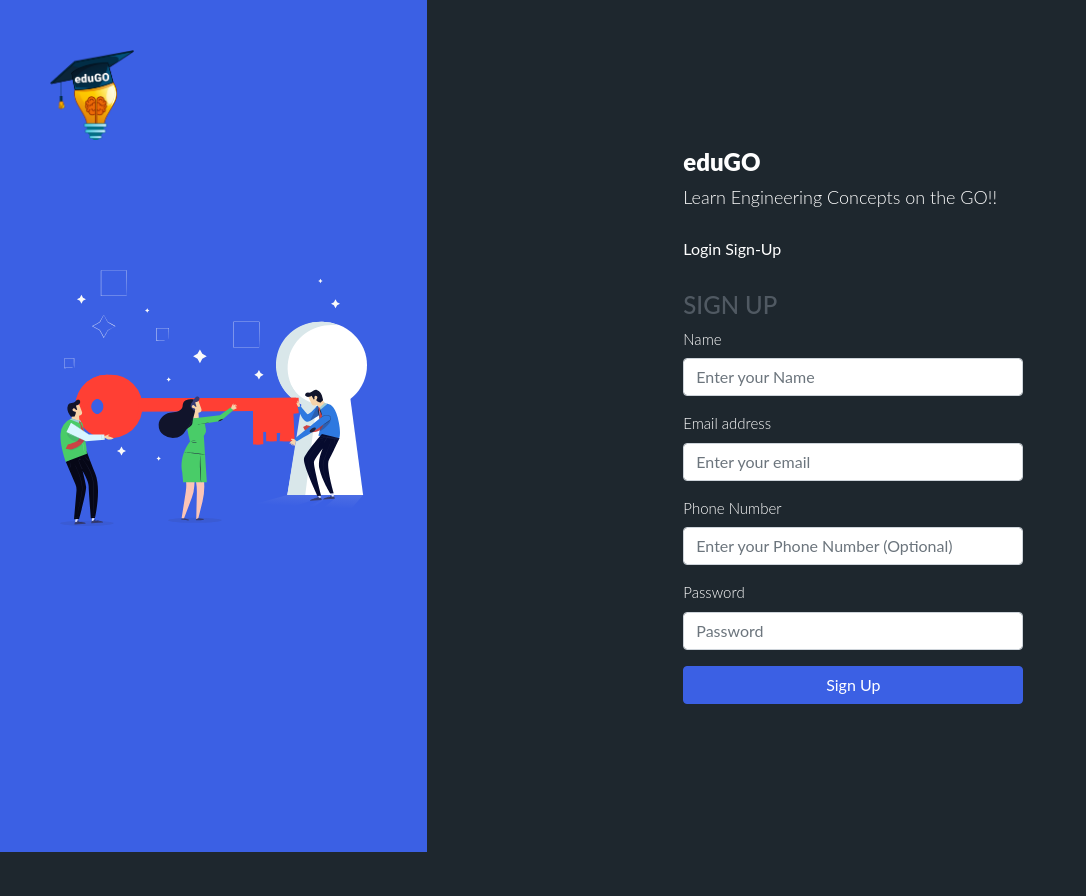
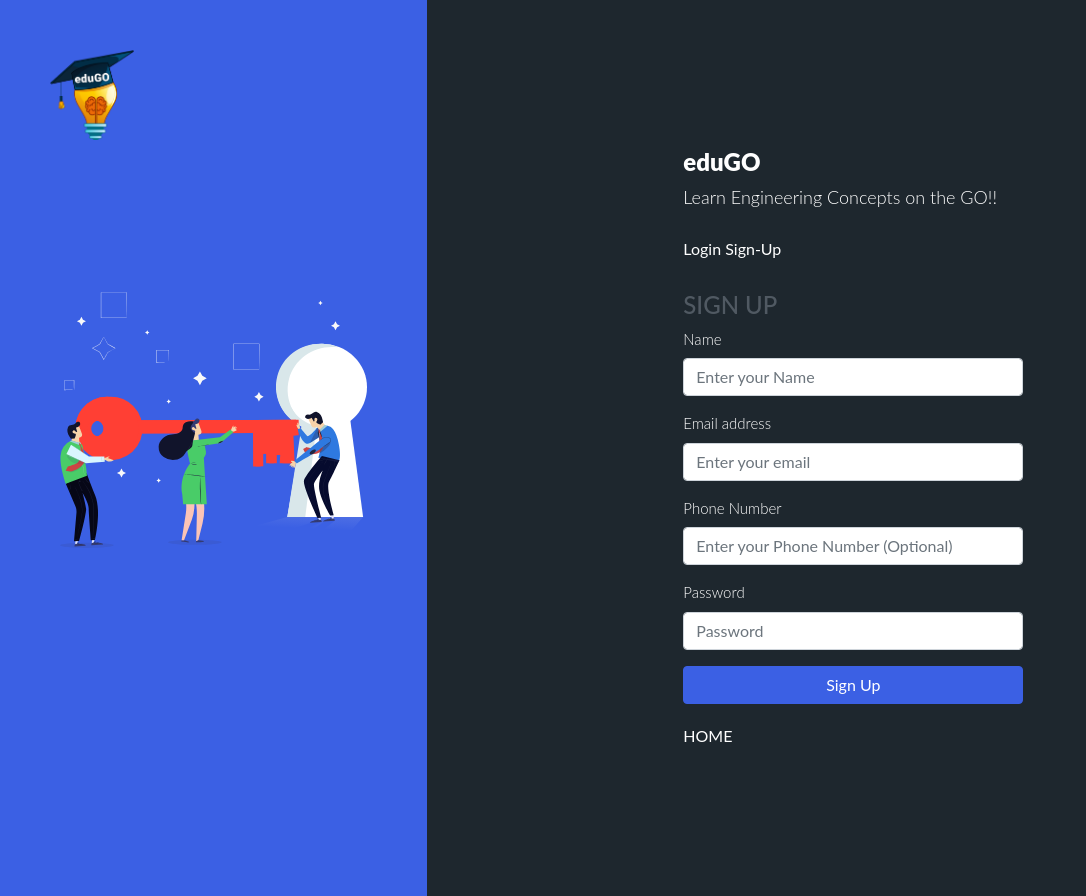
Before and after one commit to parthpanchal3399/eduGO-website, a PHP site: page /signup.php in a window 1280 px wide. Shown: the whole page, without its empty margins (0-1086 px from the left). Before the commit the page ends 852 px from the top, so only its background shows below. Run offline with PHP 8.4, Linux system fonts and the light colour scheme; some libraries are stand-ins or nearby versions.

Commit message:
minor chanes in signup and login

```diff
--- a/src/login.php
+++ b/src/login.php
@@ -78,6 +78,10 @@
                                 </div>
                                 <button type="submit" class="btn btn-primary" name="login-submit">Login</button>
                             </form>
+
+                            <div style="padding-top:20px;" class="page-links">
+                                <a href="index.php" class="active">HOME</a>
+                            </div>
                         </div>
                     </div>
                 </div>
--- a/src/signup.php
+++ b/src/signup.php
@@ -106,6 +106,10 @@
                                 </div>
                                 <button type="submit" class="btn btn-primary" name="signup-submit">Sign Up</button>
                             </form>
+
+                            <div style="padding-top:20px;" class="page-links">
+                                <a href="index.php" class="active">HOME</a>
+                            </div>
                         </div>
                     </div>
                 </div>
```
